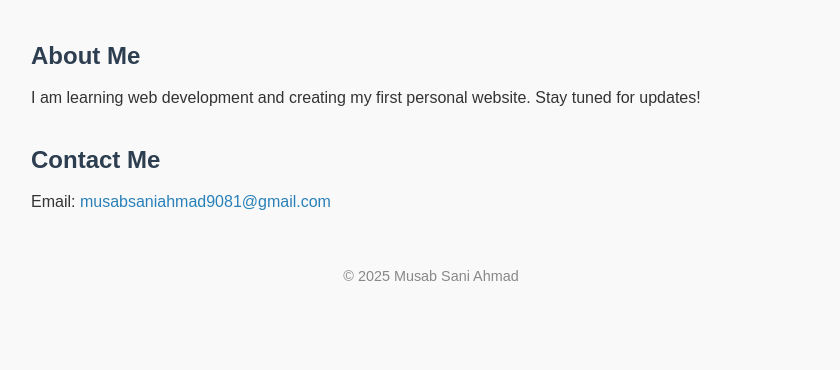
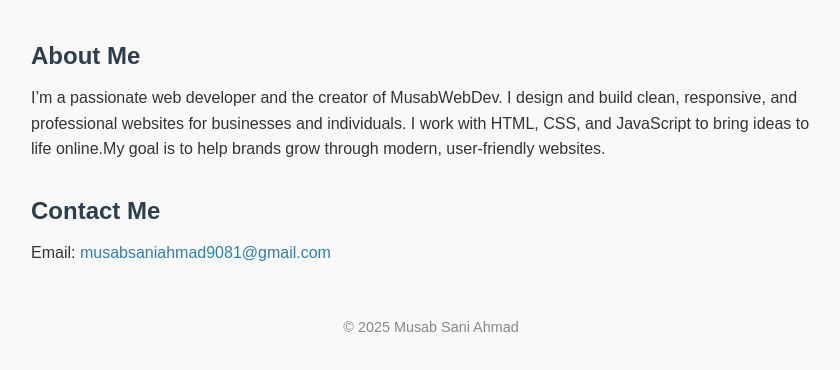
Before and after one commit to musabwe/musabwe.github.io, a plain HTML site: page index.html in a window 1280 px wide. Shown: the part 118-488 px from the top of the page, without its empty margins (209-1049 px from the left). Drawn offline with Linux system fonts and the light colour scheme.

Commit message:
Update index.html

```diff
--- a/index.html
+++ b/index.html
@@ -15,7 +15,7 @@
   <main>
     <section id="about">
       <h2>About Me</h2>
-      <p>I am learning web development and creating my first personal website. Stay tuned for updates!</p>
+      <p>I’m a passionate web developer and the creator of MusabWebDev. I design and build clean, responsive, and professional websites for businesses and individuals. I work with HTML, CSS, and JavaScript to bring ideas to life online.My goal is to help brands grow through modern, user-friendly websites.</p>
     </section>
 
     <section id="contact">
```
